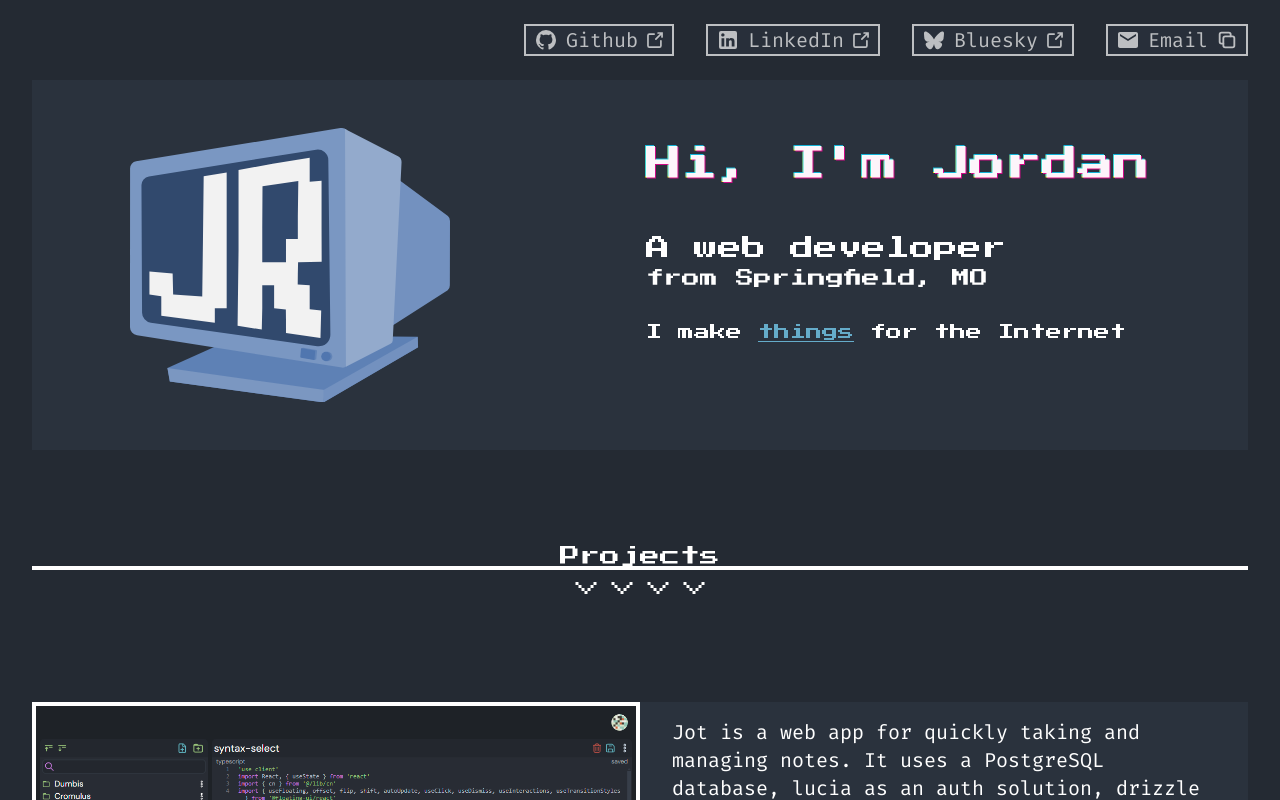
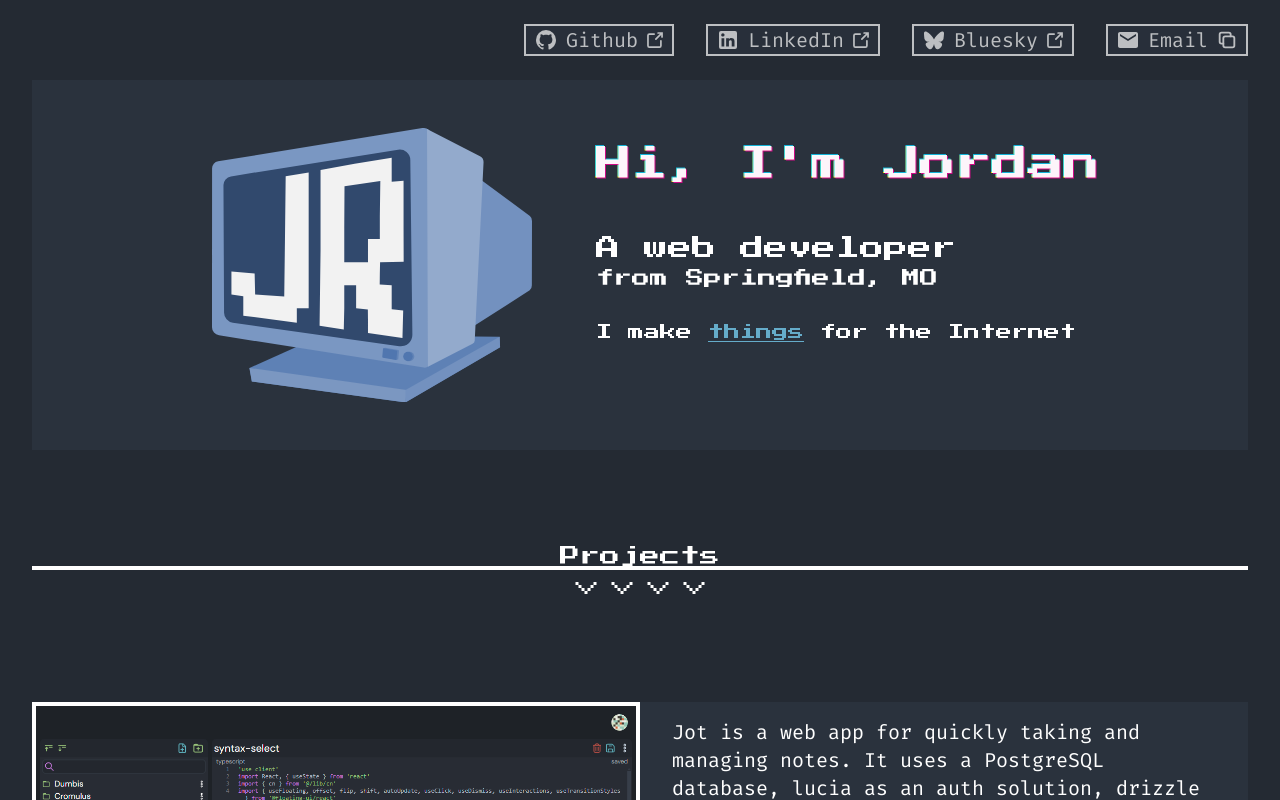
Before and after one commit to FlapShatner/portfolio-v2, a Next.js app: page / in a window 1280 px wide. Shown: the top 800 px of the page. Built offline with nearby package versions, Linux system fonts and the light colour scheme.

Commit message:
adjust hero layout

```diff
--- a/components/hero.tsx
+++ b/components/hero.tsx
@@ -10,8 +10,8 @@ const heroText = "Hi, I'm Jordan"
 
 const Hero: FC<HeroProps> = () => {
     return (
-        <div className='flex flex-col items-center w-full gap-0 bg-bg-secondary py-6 md:py-0 md:justify-around md:flex-row md:items-start'>
-            <CrtLogo className='w-80 my-12 mx-4' />
+        <div className='flex flex-col items-center w-full gap-0 bg-bg-secondary py-6 md:py-0 md:justify-center md:flex-row md:items-start'>
+            <CrtLogo className='w-80 my-12 mx-12' />
             {/* <Image
     src={avatar}
     alt={"Author's avatar image"}
```
